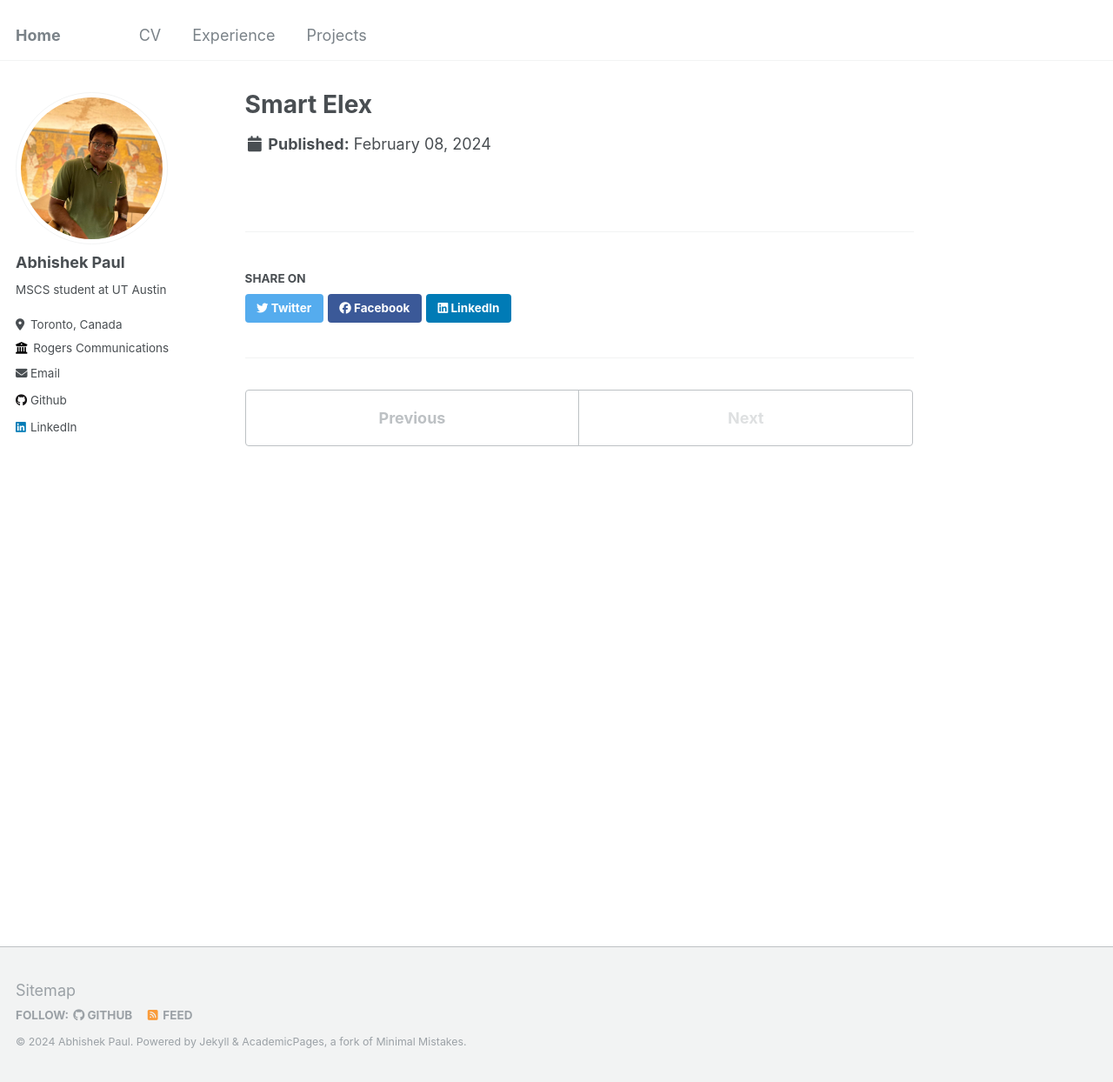
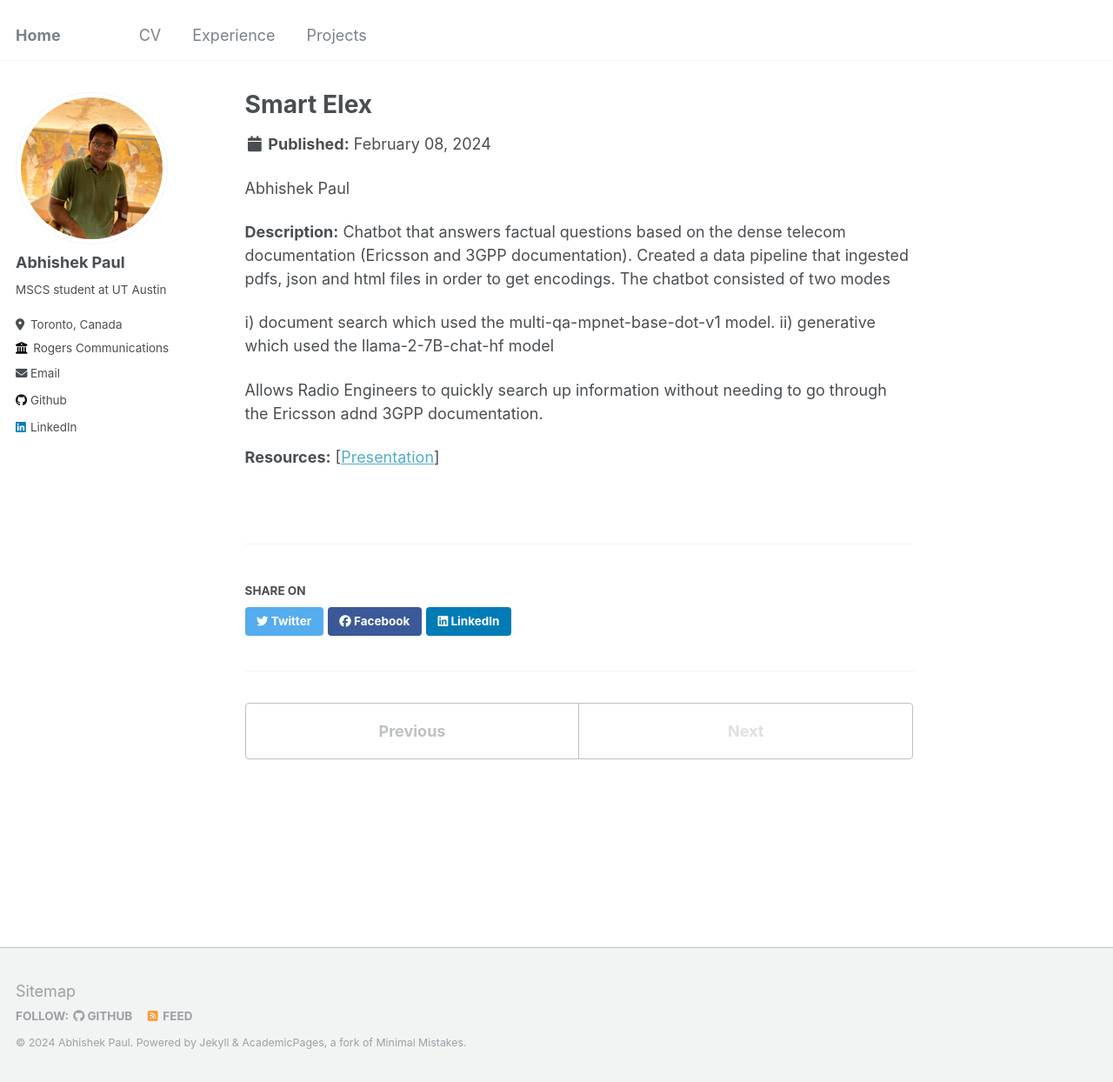
Before and after one commit to abhi-p/abhi-p.github.io, a Jekyll site: the page built from _projects/2024-02-08-Smart-Elex.md, in a window 1280 px wide and 1244 px high. Shown: the whole window at 87% size. Built offline with Jekyll 4.4.1, drawn with Linux system fonts in a browser that asks for light colours.

Commit message:
Update 2024-02-08-Smart-Elex.md

```diff
--- a/_projects/2024-02-08-Smart-Elex.md
+++ b/_projects/2024-02-08-Smart-Elex.md
@@ -20,3 +20,16 @@ excerpt: " Chatbot that answers factual questions based on the dense telecom doc
 
 
 ---
+
+Abhishek Paul
+
+**Description:**
+Chatbot that answers factual questions based on the dense telecom documentation (Ericsson and 3GPP documentation). Created a data pipeline that ingested pdfs, json and html files in order to get encodings. The chatbot consisted of two modes
+
+i) document search which used the multi-qa-mpnet-base-dot-v1 model.
+ii) generative which used the llama-2-7B-chat-hf model
+
+Allows Radio Engineers to quickly search up information without needing to go through the Ericsson adnd 3GPP documentation.
+
+
+**Resources:** [[Presentation](https://abhi-p.github.io/files/SmartElex.pdf)]
```
